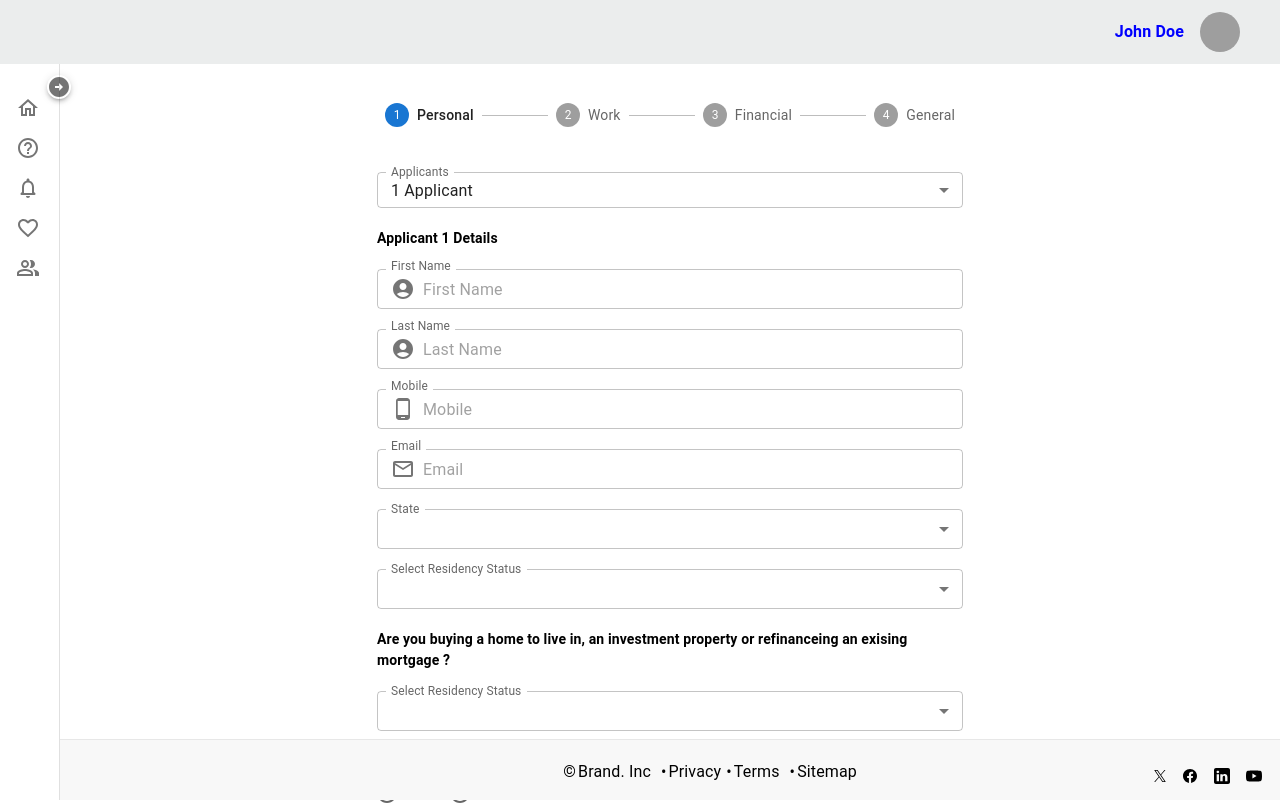
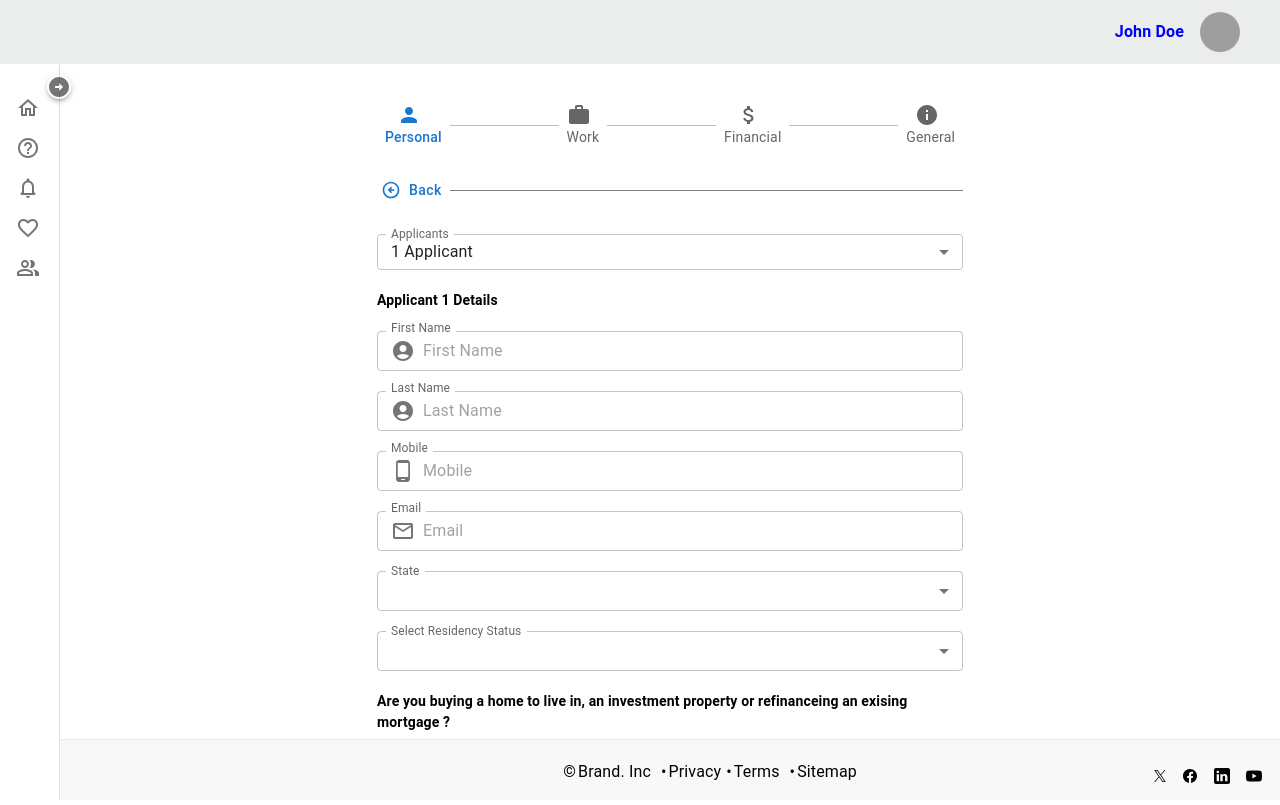
Before and after one commit to peguses/lead-mgmt-fe, a React (Create React App) app: page / in a window 1280 px wide. Shown: the top 805 px of the page. Built offline with nearby package versions, Linux system fonts and the light colour scheme; grey boxes are pictures that could not be loaded.

Commit message:
Back button implemented

```diff
--- a/src/App.tsx
+++ b/src/App.tsx
@@ -18,6 +18,7 @@ function App() {
 
   const dispatch = useDispatch();
   useEffect(() => {
+    dispatch(resetPersonalInforamtions());
     dispatch(resetPersonalInforamtions());
     dispatch(resetWorkInforamtions());
     dispatch(resetFinantialInforamtions());
--- a/src/pages/landingPage/LandingPage.container.tsx
+++ b/src/pages/landingPage/LandingPage.container.tsx
@@ -1,12 +1,14 @@
 import {
+  Box,
   Button,
   FormControl,
   Grid2 as Grid,
+  IconButton,
   InputLabel,
   MenuItem,
   Select,
   Step,
-  StepButton,
+  StepLabel,
   Stepper,
 } from "@mui/material";
 import React, { Fragment, useEffect, useRef, useState } from "react";
@@ -30,7 +32,17 @@ import { useAppSelector } from "../../shared/redux/hooks";
 import FinantialInformationTab from "./FinantialInformation.tab";
 import GeneralInformationTab from "./GeneralInformation.tab";
 import ArrowCircleRightOutlinedIcon from "@mui/icons-material/ArrowCircleRightOutlined";
+import ArrowCircleLeftOutlinedIcon from "@mui/icons-material/ArrowCircleLeftOutlined";
 import CheckCircleOutlineOutlinedIcon from "@mui/icons-material/CheckCircleOutlineOutlined";
+import PersonIcon from "@mui/icons-material/Person";
+import WorkIcon from "@mui/icons-material/Work";
+import AttachMoneyIcon from "@mui/icons-material/AttachMoney";
+import InfoIcon from "@mui/icons-material/Info";
+
+interface Step {
+  id: number;
+  completed: boolean;
+}
 
 export const LandingPageContainer: React.FC<any> = () => {
   const dispatch = useDispatch();
@@ -82,50 +94,44 @@ export const LandingPageContainer: React.FC<any> = () => {
 
   const applicationGeneralInfoRef = useRef<any>();
 
-  const steps = ["Personal", "Work", "Financial", "General"];
-
-  const [completed, setCompleted] = React.useState<{
-    [k: number]: boolean;
-  }>({});
-
-  const applicants = useAppSelector((state): WorkInformation[] => {
-    return state.application.workInformations;
-  });
-
-  useEffect(() => {
-    console.log(applicants);
-  }, [applicants]);
+  const [completed, setCompleted] = useState<Step[]>(
+    [{id: 0, completed: false}, {id: 1, completed: false}, {id: 2, completed: false}, {id: 3, completed: false}]
+  );
 
   useEffect(() => {
     setAllowSubmit(applicationGeneralInfoValid);
+    setCompletedStep(3, applicationGeneralInfoValid);
   }, [applicationGeneralInfoValid]);
 
   useEffect(() => {
     if (jointLoan) {
-      setAllowGeneralTab(
-        applicationOneFinantialValid && applicationTwoFinantialValid
-      );
+      const valid = applicationOneFinantialValid && applicationTwoFinantialValid
+      setAllowGeneralTab(valid);
+      setCompletedStep(2, valid);
     } else {
       setAllowGeneralTab(applicationOneFinantialValid);
+      setCompletedStep(2, applicationOneFinantialValid);
     }
   }, [applicationOneFinantialValid, applicationTwoFinantialValid, jointLoan]);
 
   useEffect(() => {
     if (jointLoan) {
-      setAllowFinancialTab(
-        applicantOneWorkInfoValid && applicantTwoWorkInfoValid
-      );
+      const valid = applicantOneWorkInfoValid && applicantTwoWorkInfoValid;
+      setAllowFinancialTab(valid);
+      setCompletedStep(1, valid);
     } else {
+      setCompletedStep(1, applicantOneWorkInfoValid);
       setAllowFinancialTab(applicantOneWorkInfoValid);
     }
   }, [applicantOneWorkInfoValid, applicantTwoWorkInfoValid, jointLoan]);
 
   useEffect(() => {
     if (jointLoan) {
-      setAllowWorkTab(
-        applicantOnePersonalInfoValid && applicantTwoPersonalInfoValid
-      );
+      const valid = applicantOnePersonalInfoValid && applicantTwoPersonalInfoValid
+      setAllowWorkTab(valid);
+      setCompletedStep(0, valid);
     } else {
+      setCompletedStep(0, applicantOnePersonalInfoValid);
       setAllowWorkTab(applicantOnePersonalInfoValid);
     }
   }, [applicantOnePersonalInfoValid, applicantTwoPersonalInfoValid, jointLoan]);
@@ -134,14 +140,6 @@ export const LandingPageContainer: React.FC<any> = () => {
     { code: "1APP", name: "1 Applicant" },
     { code: "2APP", name: "2 Applicants" },
   ];
-
-  const handleTabChange = (event: React.SyntheticEvent, newValue: number) => {
-    setActiveStep(newValue);
-  };
-
-  const handleStep = (step: number) => () => {
-    setActiveStep(step);
-  };
 
   const handlePersonalInforamtionSubmit = () => {
     batch(() => {
@@ -182,6 +180,16 @@ export const LandingPageContainer: React.FC<any> = () => {
     });
 
     setActiveStep(3);
+  };
+
+  const setCompletedStep = (step: number, state: boolean) => {
+    const steps = completed.map((s: Step) => {
+      if (s.id === step) {
+        return {...s, completed: state};
+      }
+      return s;
+    });
+    setCompleted(steps);
   };
 
   const handleSubmit = () => {
@@ -237,27 +245,152 @@ export const LandingPageContainer: React.FC<any> = () => {
     dispatch(resetGeneralInformation());
   };
 
+  const handleBack = () => {
+    setActiveStep(activeStep !== 0 ? activeStep-1 : 0);
+  }
+
+  const stepColor = (step: number) => {
+    let color: string = "text.secondary";
+    if (activeStep === step) {
+      color = "primary.main";
+    }
+
+    if (isStepCompleted(step)) {
+      color = "success.main";
+    }
+
+    return {
+      color,
+      ".MuiStepLabel-label.Mui-active": {
+        color,
+      },
+      ".MuiStepLabel-label.Mui-completed": {
+        color,
+      },
+    };
+  };
+
+  const isStepCompleted =(step: number): boolean | undefined => {
+    return completed.find((s) => s.id === step)?.completed;
+  }
+
   return (
     <Grid container size={jointLoan ? 12 : 4} offset={jointLoan ? 12 : 4}>
       <Grid
-       size={jointLoan ? 12 : { xl: 5, lg: 6, md: 6, sm: 8, xs: 8 }}
-       offset={jointLoan ? 1 : { xl: 3.5, lg: 3, md: 3, sm: 2, xs: 2 }}
-       sx={{ marginTop: "5px", marginBottom: "20px" }}
+        size={
+          jointLoan && activeStep !== 3
+            ? 7.5
+            : { xl: 5, lg: 6, md: 6, sm: 8, xs: 8 }
+        }
+        offset={
+          jointLoan && activeStep !== 3
+            ? 2.25
+            : { xl: 3.5, lg: 3, md: 3, sm: 2, xs: 2 }
+        }
+        sx={{ marginTop: "5px", marginBottom: "20px" }}
       >
         <Stepper nonLinear activeStep={activeStep}>
-          {steps.map((label, index) => (
-            <Step key={label} completed={completed[index]}>
-              <StepButton color="inherit" onClick={handleStep(index)}>
-                {label}
-              </StepButton>
-            </Step>
-          ))}
+          <Step key={"personal"} completed={isStepCompleted(0)}>
+            <StepLabel
+              icon={<PersonIcon />}
+              sx={{
+                display: "flex",
+                flexDirection: "column",
+                alignItems: "center",
+                ...stepColor(0),
+              }}
+            >
+              Personal
+            </StepLabel>
+          </Step>
+          <Step key={"work"} completed={isStepCompleted(1)}>
+            <StepLabel
+              icon={<WorkIcon />}
+              sx={{
+                display: "flex",
+                flexDirection: "column",
+                alignItems: "center",
+                ...stepColor(1),
+              }}
+            >
+              Work
+            </StepLabel>
+          </Step>
+          <Step key={"finantial"} completed={isStepCompleted(2)}>
+            <StepLabel
+              icon={<AttachMoneyIcon />}
+              sx={{
+                display: "flex",
+                flexDirection: "column",
+                alignItems: "center",
+                ...stepColor(2),
+              }}
+            >
+              Financial
+            </StepLabel>
+          </Step>
+          <Step key={"general"} completed={isStepCompleted(3)}>
+            <StepLabel
+              icon={<InfoIcon />}
+              sx={{
+                display: "flex",
+                flexDirection: "column",
+                alignItems: "center",
+                ...stepColor(3),
+              }}
+            >
+              General
+            </StepLabel>
+          </Step>
         </Stepper>
       </Grid>
       <Grid
-        sx={{marginTop: "20px"}}
-        size={jointLoan ? 12 : { xl: 5, lg: 6, md: 6, sm: 8, xs: 8 }}
-        offset={jointLoan ? 1 : { xl: 3.5, lg: 3, md: 3, sm: 2, xs: 2 }}
+        sx={{ marginTop: "5px" }}
+        size={
+          jointLoan
+            ? 7.5
+            : { xl: 5, lg: 6, md: 6, sm: 8, xs: 8 }
+        }
+        offset={
+          jointLoan
+            ? 2.25
+            : { xl: 3.5, lg: 3, md: 3, sm: 2, xs: 2 }
+        }
+      >
+        <Box sx={{ display: "flex", alignItems: "center", width: "100%" }}>
+          <Button
+             sx={{
+              textTransform: 'none',
+              color: 'primary.main'
+            }}
+            startIcon={<ArrowCircleLeftOutlinedIcon />}
+            variant="text"
+            disableRipple
+            onClick={handleBack}
+            >
+          Back
+          </Button>
+          <Box
+            sx={{
+              flexGrow: 1,
+              height: "1px",
+              backgroundColor: "gray",
+            }}
+          />
+        </Box>
+      </Grid>
+      <Grid
+        sx={{ marginTop: "20px" }}
+        size={
+          jointLoan && activeStep !== 3
+            ? 12
+            : { xl: 5, lg: 6, md: 6, sm: 8, xs: 8 }
+        }
+        offset={
+          jointLoan && activeStep !== 3
+            ? 1
+            : { xl: 3.5, lg: 3, md: 3, sm: 2, xs: 2 }
+        }
       >
         {activeStep === 0 && (
           <Fragment>
```
